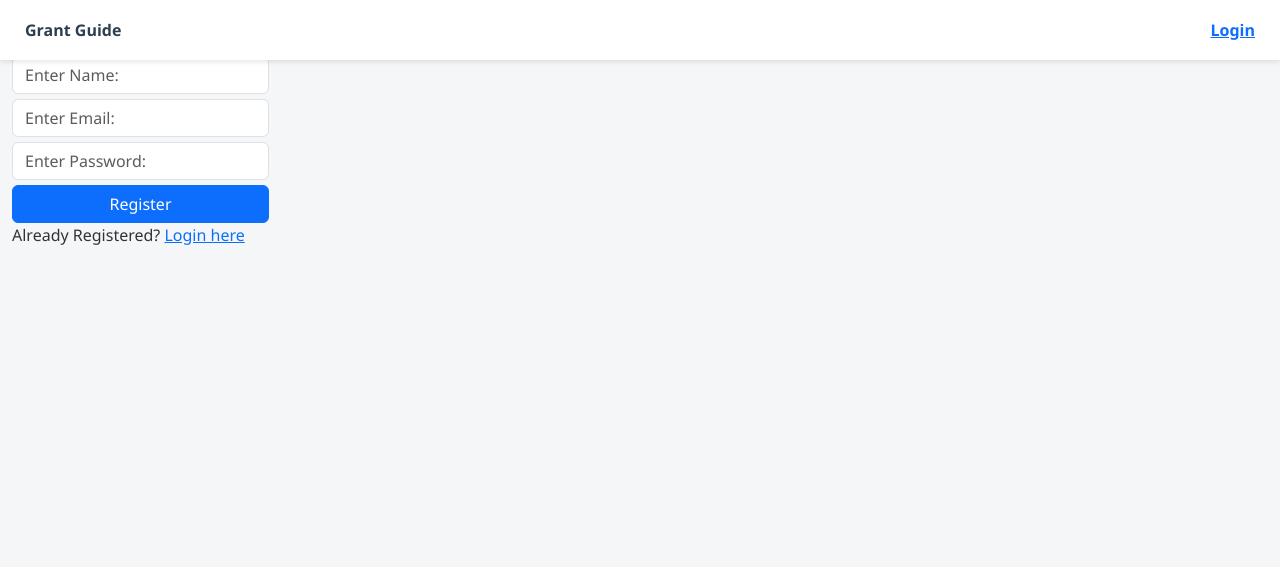
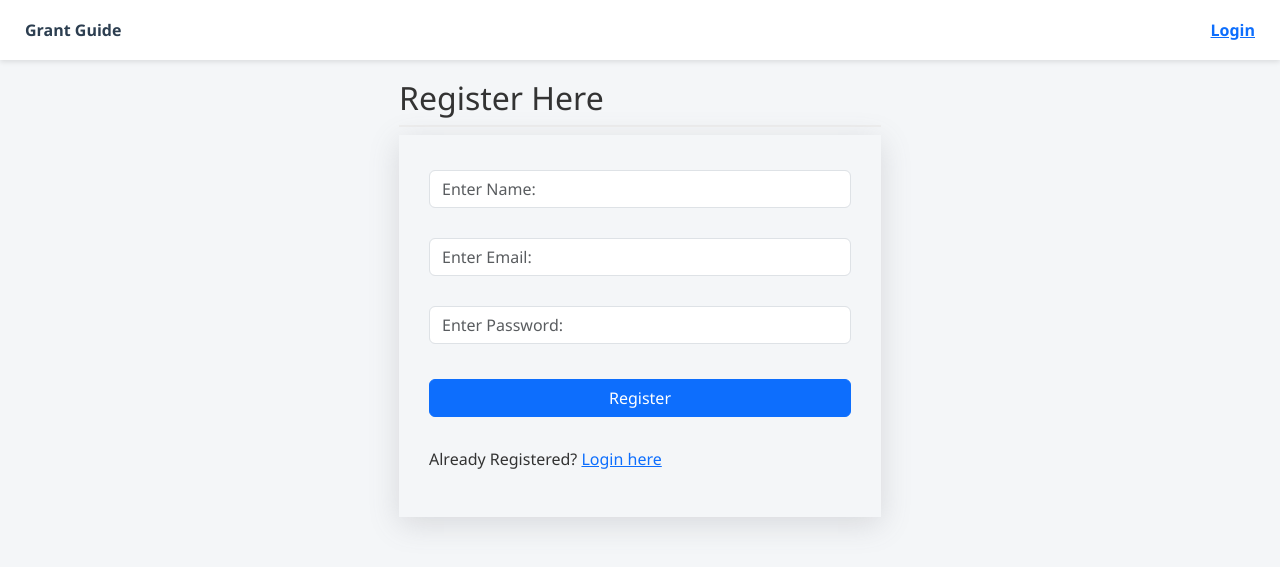
Before and after one commit to danny-g04/grant_guide, a PHP site: page /register.html in a window 1280 px wide. Shown: the top 567 px of the page. Run offline with PHP 8.4, Linux system fonts and the light colour scheme.

Commit message:
added styles for login/register pages

```diff
--- a/public/style.css
+++ b/public/style.css
@@ -93,8 +93,6 @@
   width: auto;
 }
 
-
-
 .sameline label {
   display: inline-flex;
   align-items: center;
@@ -162,3 +160,37 @@
   margin-bottom: 0px;
   margin-top: 0px;
 }
+
+
+/* Login/Registeration Pages  */
+.content-login {
+  margin-top: 5%;
+  margin-left: 30%;
+  padding: 15px;
+  width: 40%;
+  display: grid;
+}
+
+.container{
+    max-width: 600px;
+    margin: 0 auto;
+    padding: 30px;
+    box-shadow: rgba(100,100,111,.2) 0px 7px 29px 0px;
+}
+
+.form-group{
+    margin-bottom:30px;
+}
+
+.container table, .container tr, .container td, .container th{
+    border: 2px solid;
+    padding: 8px;
+    margin-top: 20px;
+    margin-bottom: 50px;
+}
+
+.userbox{
+    display: flex;
+    gap: 10px;
+    align-items: center;
+}
```
